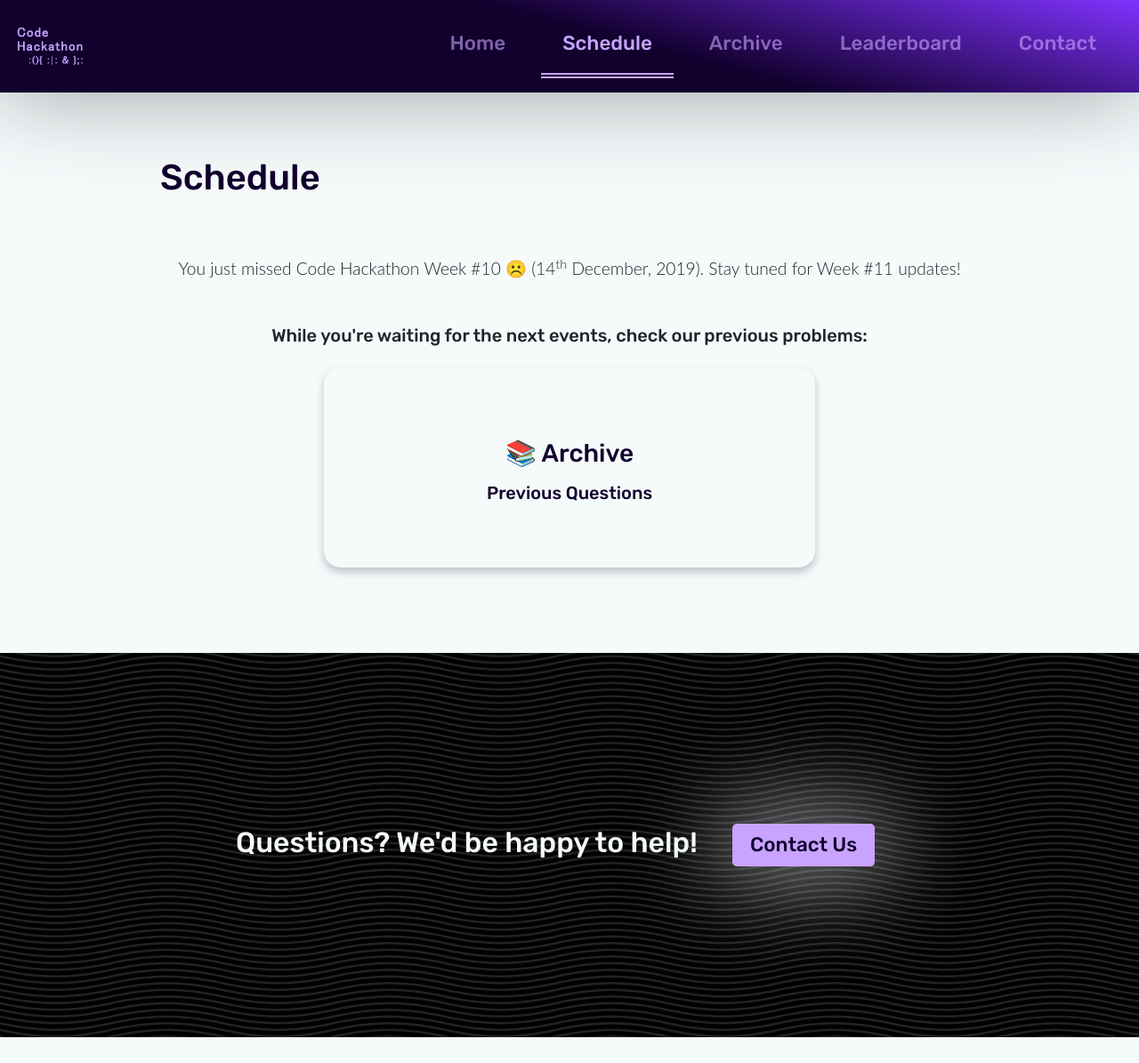
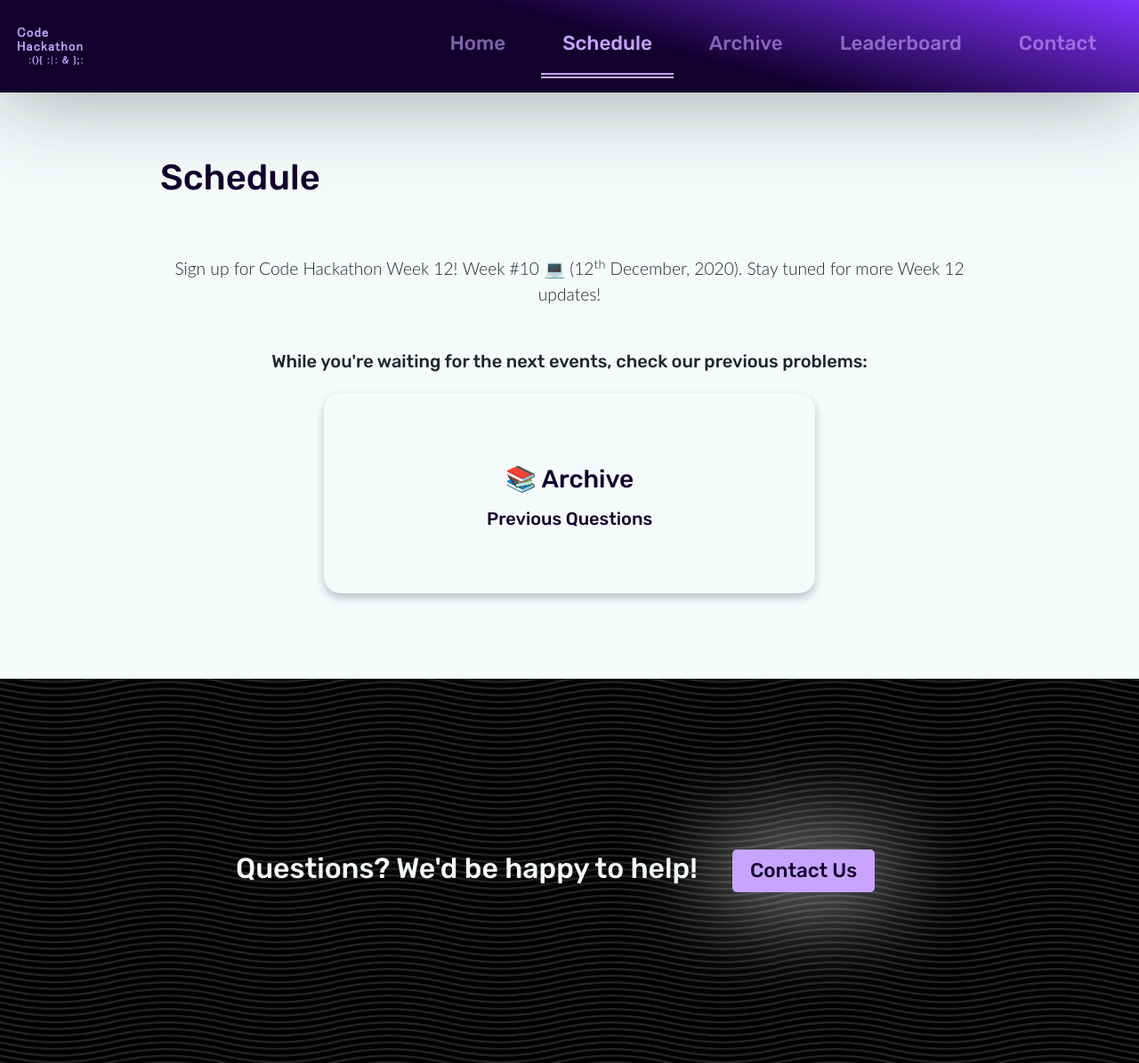
Before and after one commit to codehackathon/codehackathon.github.io, a Jekyll site: the page built from schedule.html, in a window 1280 px wide and 1195 px high. Shown: the whole window at 89% size. Built offline with Jekyll 4.4.1, drawn with Linux system fonts in a browser that asks for light colours.

Commit message:
Update schedule with Week-12 Information

```diff
--- a/schedule.html
+++ b/schedule.html
@@ -81,7 +81,7 @@
 				<div class="col-10 offset-1">
 					<h1>Schedule</h1>
 					<p class="lead text-md-center">
-						You just missed Code Hackathon <strong>Week #10</strong> ☹️ (14<sup>th</sup> December, 2019). Stay tuned for Week #11 updates!
+						Sign up for Code Hackathon Week 12! <strong>Week #10</strong> 💻 (12<sup>th</sup> December, 2020). Stay tuned for more Week 12 updates!
 					</p>
 				</div>
 			</div>
```
